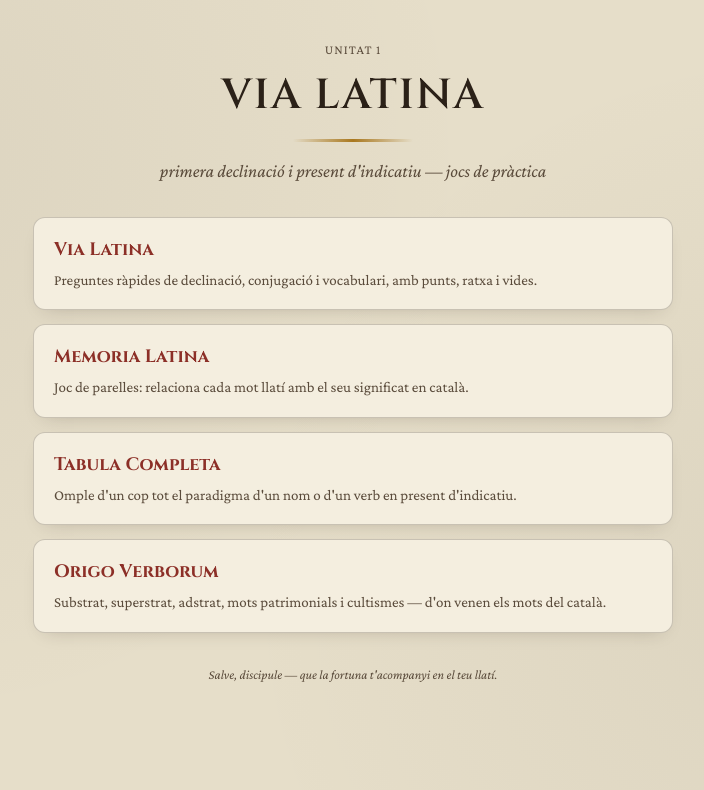
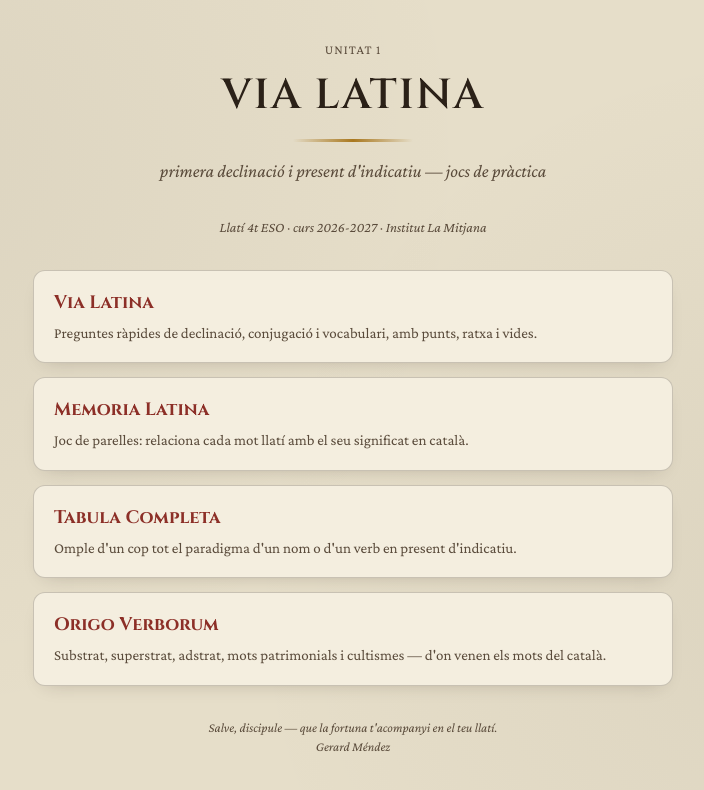
Before and after one commit to gmenperz/Llat-4t-ESO-Unitat-1, a plain HTML site: page index.html in a window 1280 px wide. Shown: the whole page, without its empty margins (287-991 px from the left). Drawn offline with nearby package versions, Linux system fonts and the light colour scheme.

Commit message:
Add files via upload

```diff
--- a/index.html
+++ b/index.html
@@ -61,6 +61,7 @@
   <h1 class="display">VIA LATINA</h1>
   <div class="rule"></div>
   <p class="sub">primera declinació i present d'indicatiu — jocs de pràctica</p>
+  <p class="sub" style="margin-top:6px; font-size:14px;">Llatí 4t ESO · curs 2026-2027 · Institut La Mitjana</p>
 
   <div class="game-list">
     <a class="game-card" href="via-latina.html">
@@ -81,7 +82,7 @@
     </a>
   </div>
 
-  <footer>Salve, discipule — que la fortuna t'acompanyi en el teu llatí.</footer>
+  <footer>Salve, discipule — que la fortuna t'acompanyi en el teu llatí.<br>Gerard Méndez</footer>
 </div>
 </body>
 </html>
```
